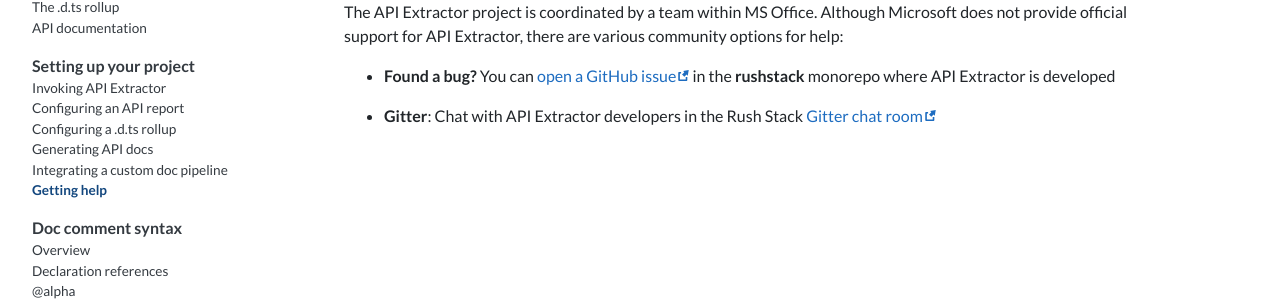
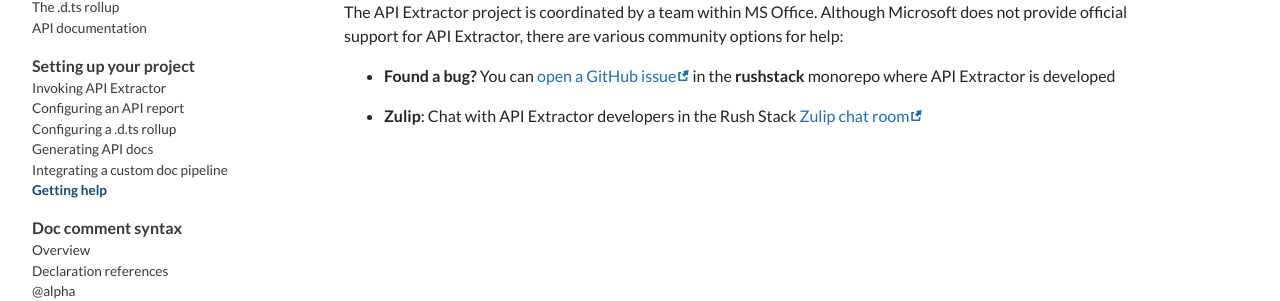
Before and after one commit to microsoft/api-extractor.com-website, a Jekyll site: the page built from pages/setup/help.md, in a window 1280 px wide. Shown: the part 220-521 px from the top of the page. Built offline with Jekyll 4.4.1, drawn with Linux system fonts in a browser that asks for light colours; nearby versions of some CDN libraries; comment, search, counter and statistics services are not loaded.

Commit message:
Update support links

```diff
--- a/pages/setup/help.md
+++ b/pages/setup/help.md
@@ -10,5 +10,5 @@
 - **Found a bug?** You can [open a GitHub issue](https://github.com/microsoft/rushstack/issues)
   in the **rushstack** monorepo where API Extractor is developed
 
-- **Gitter**: Chat with API Extractor developers in the Rush Stack
-  [Gitter chat room](https://gitter.im/rushstack/rushstack)
+- **Zulip**: Chat with API Extractor developers in the Rush Stack
+  [Zulip chat room](https://rushstack.zulipchat.com/)
```
Also changed, not shown: pages/setup/custom_docs.md (+1 -1 lines).
